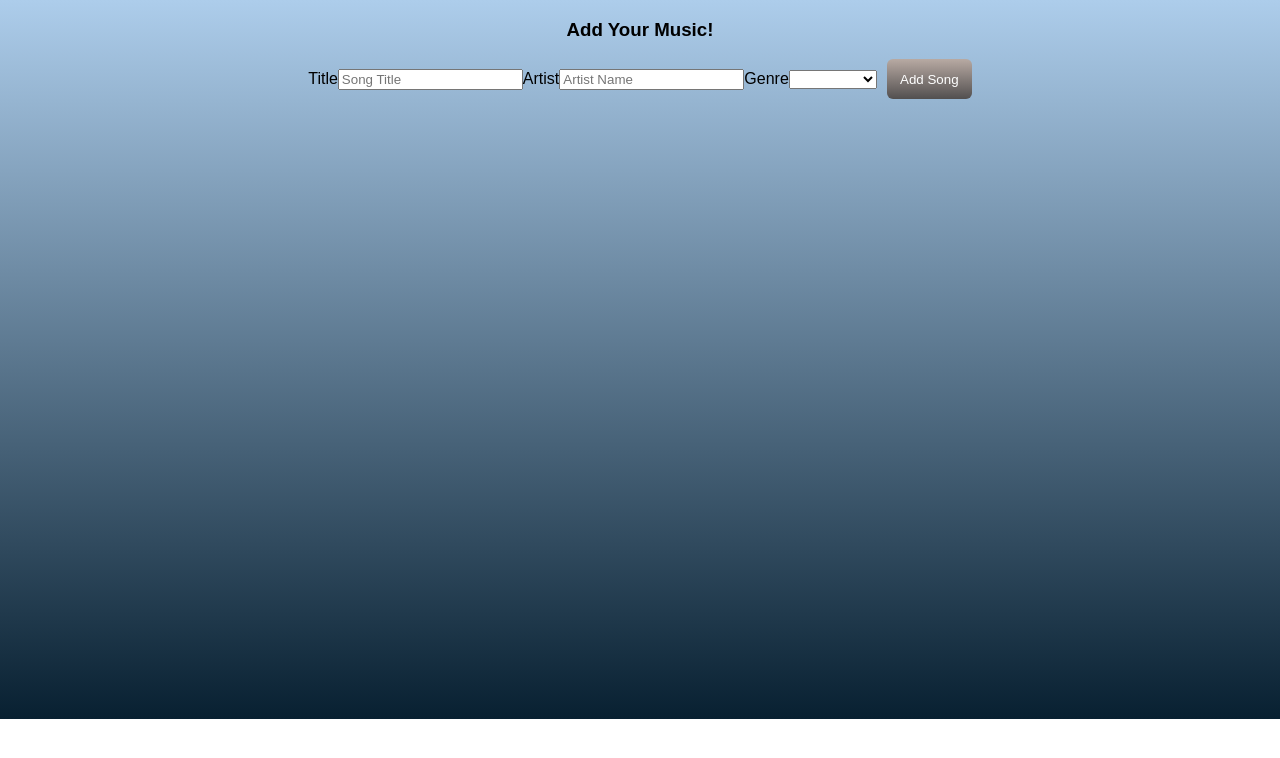
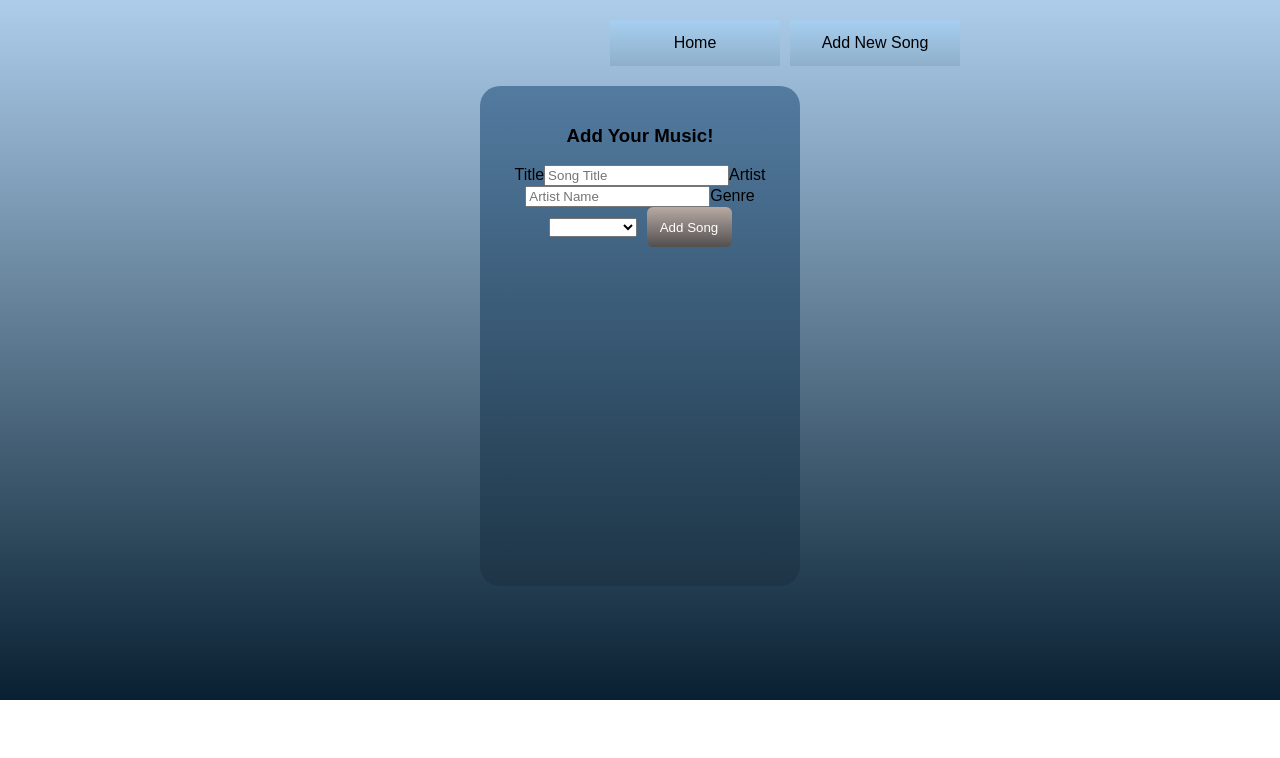
Before and after one commit to marthaeochoa/phase-2-project, a React (Create React App) app: page /song-form in a window 1280 px wide. Shown: the top 758 px of the page. Built offline with nearby package versions, Linux system fonts and the light colour scheme; no server answers.

Commit message:
add Navigation functionality

```diff
--- a/src/App.js
+++ b/src/App.js
@@ -2,6 +2,7 @@ import React, { useState, useEffect } from 'react';
 import { Switch, Route } from 'react-router-dom';
 import './App.css';
 import GenreFilter from './components/GenreFilter';
+import NavBar from './components/NavBar';
 import Playlist from './components/Playlist';
 import SongForm from './components/SongForm';
 
@@ -35,6 +36,7 @@ function App() {
       <header className="App-header">
 
       </header>
+      <NavBar />
       <Switch>
         <Route exact path="/">
         <GenreFilter setGenre={setGenre} />
--- a/src/components/NavBar.js
+++ b/src/components/NavBar.js
@@ -1,14 +1,15 @@
 import React from "react";
+import { NavLink, Link } from "react-router-dom";
+import SongForm from "./SongForm";
 
 function NavBar() {
 
 
     return (
-        <section className="Nav-Bar">
-        <button className="nav-button">Home</button>
-        <button className="nav-button"
-        onClick={handleNavBarClick}>Add New Song</button>
-        </section>
+        <nav className="Nav-Bar">
+        <NavLink className="nav-button" exact to="/">Home</NavLink>
+        <NavLink className="nav-button" to="/song-form">Add New Song</NavLink>
+        </nav>
     )
 }
 
--- a/src/index.css
+++ b/src/index.css
@@ -61,9 +61,18 @@ tr:nth-child(odd) {
 }
 
 .form{
-  height: 115px;
+  /* height: 115px;
   margin-bottom: 10px;
   margin-top: 10px;
+  margin-left: auto;
+  margin-right: auto; */
+  background-image: linear-gradient(-180deg, #537ba0, #1d3546);
+  border-radius: 6px;;
+  border-radius: 20px;
+  box-sizing: border-box;
+  height: 500px;
+  padding: 20px;
+  width: 320px;
   margin-left: auto;
   margin-right: auto;
 }
@@ -75,19 +84,27 @@ td.headers{
 }
 
 .Nav-Bar {
-  margin-top: 100px;
+  margin-top: 0px;
   padding-top: 20px;
   padding-bottom: 20px;
   width: 1000px;
   margin-left: auto;
-  margin-right: auto;
+
+
 }
 
 .nav-button {
+  color: black;
   width: 150px;
   border-radius: 0px;
   background-image: linear-gradient(-180deg, #a7cff0, #8eafca);
-
+  text-decoration: none;
+  width: 120px;
+  padding: 14px 25px;
+  margin-left: 10px;
+  text-align: center;
+  text-decoration: none;
+  display: inline-block;
 }
 
 .nav-button:hover{
```
